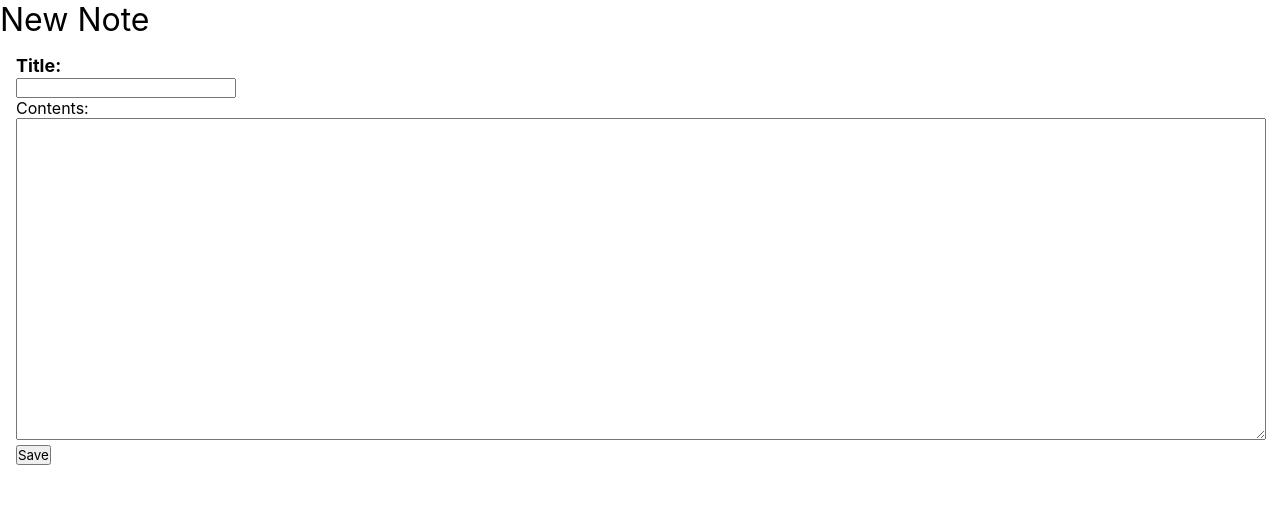
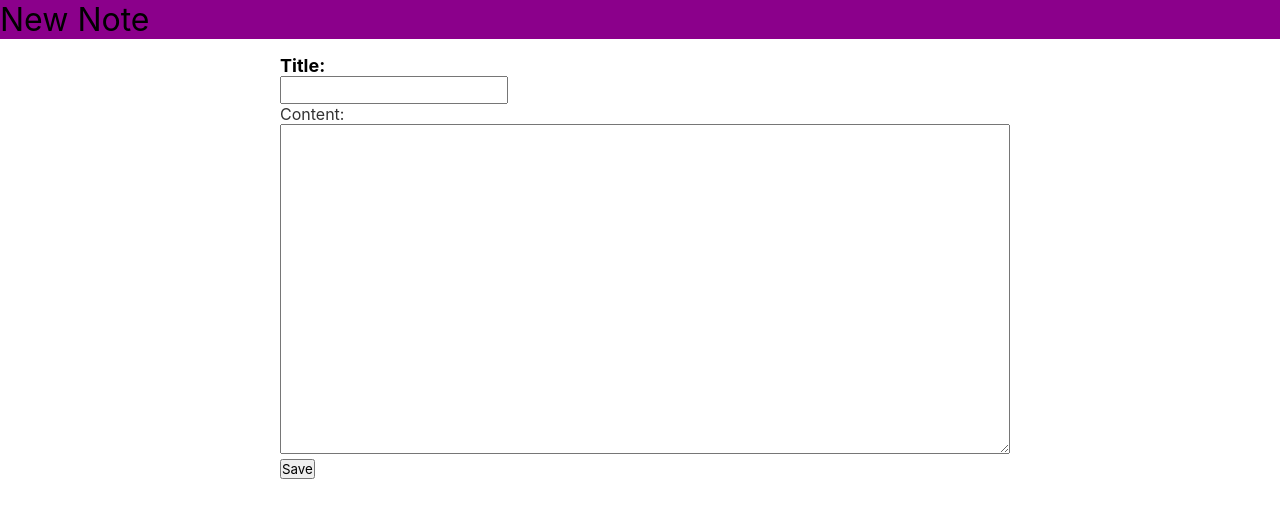
Before and after one commit to roboteng/mvp, a React (Create React App) app: page /new in a window 1280 px wide. Shown: the top 518 px of the page. Built offline with nearby package versions, Linux system fonts and the light colour scheme.

Commit message:
added styling to global and new notes

```diff
--- a/src/Global.css
+++ b/src/Global.css
@@ -8,5 +8,10 @@
 }
 
 main {
-  margin: 16px;
+  margin: 16px auto;
+  max-width: 720px;
 }
+
+.header {
+  background-color: darkmagenta;
+}
--- a/src/routes/NewNote/NewNote.css
+++ b/src/routes/NewNote/NewNote.css
@@ -1,6 +1,10 @@
 
 .field {
   display: block;
+}
+
+.field .input {
+  padding: 4px;
 }
 
 p {
--- a/src/routes/NewNote/NewNote.tsx
+++ b/src/routes/NewNote/NewNote.tsx
@@ -23,14 +23,16 @@ export default function NewNote(props: NewNoteProps) {
             <p>Title:</p>
             <input
               type="text"
+              className="input"
               value={title}
               onChange={(e) => setTitle(e.target.value)}
             ></input>
           </label>
-          <label className="contents field">
-            <p>Contents:</p>
+          <label className="content field">
+            <p>Content:</p>
             <textarea
               rows={20}
+              className="input"
               value={content}
               onChange={(e) => setContent(e.target.value)}
             ></textarea>
```
